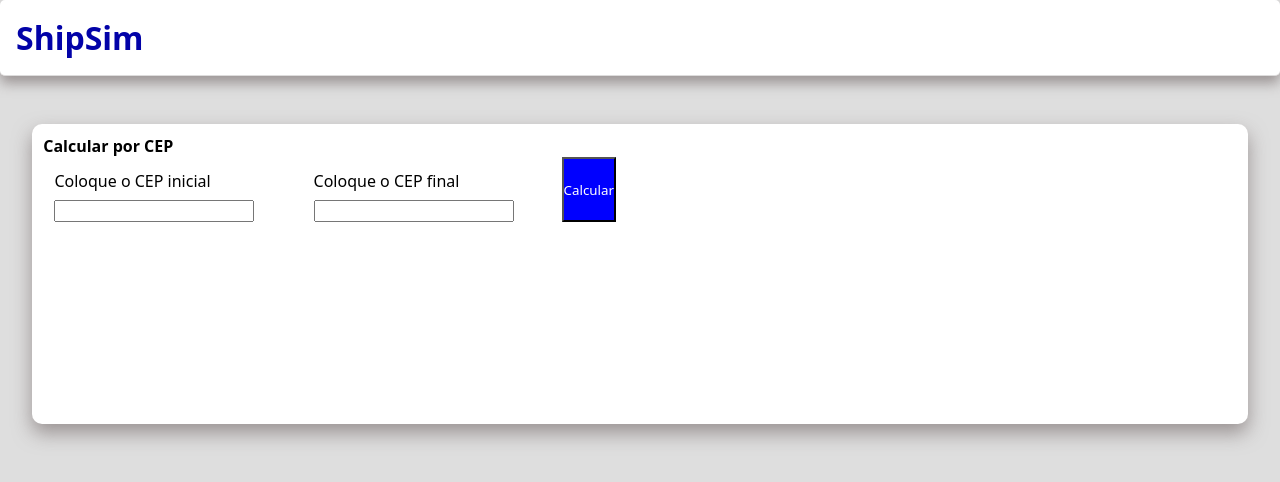
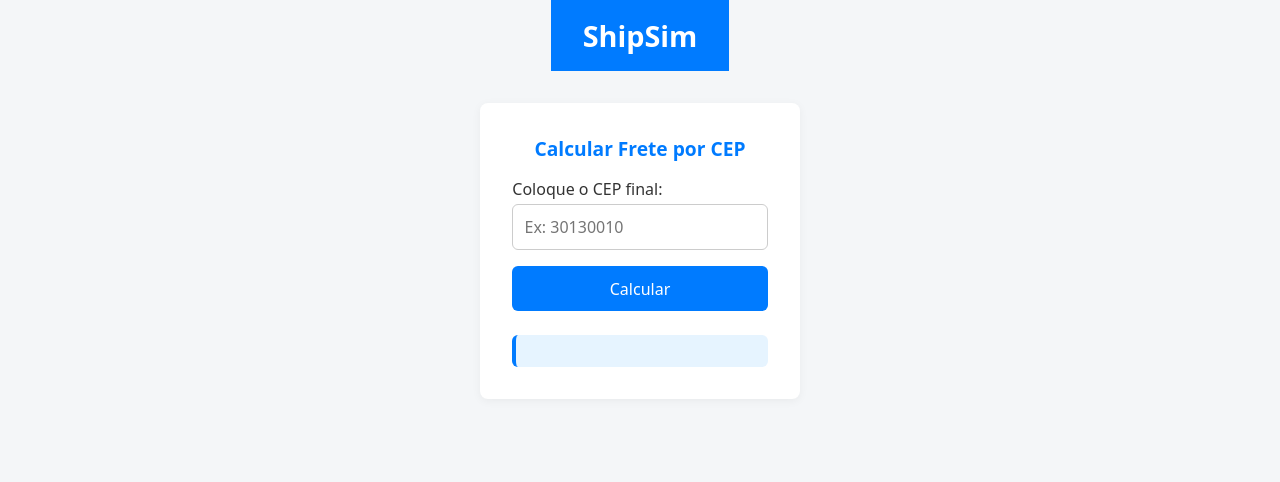
Before and after one commit to Sousaian/mundo-senai_2025, a plain HTML site: page simulador_frete/index.html in a window 1280 px wide. Drawn offline with Linux system fonts and the light colour scheme.

Commit message:
simulador_frete Completo

```diff
--- a/simulador_frete/css/style.css
+++ b/simulador_frete/css/style.css
@@ -1,60 +1,98 @@
-.navBar{
-    background-color: #ffffff;
-    padding: 1rem;
-    width: 100%;
-    border-bottom: 1px solid #dddcdc;
-    border-radius: 5px;
-    box-shadow: 0px 7px 13px 0px rgba(131,122,122,0.75);
+/* Reset básico */
+* {
+  margin: 0;
+  padding: 0;
+  box-sizing: border-box;
 }
 
-.ship{
-    color: rgb(2, 2, 168);
-    font-size: xx-large;
-    font-weight: bold;
+/* Body e fonte base */
+body {
+  font-family: 'Segoe UI', Tahoma, Geneva, Verdana, sans-serif;
+  background-color: #f4f6f8;
+  color: #333;
+  min-height: 100vh;
+  display: flex;
+  flex-direction: column;
 }
 
-.main{
-    margin-top: 3rem;
-    padding: .7rem;
-    width: 95%;
-    min-height: 300px;
-    box-shadow: 0px 9px 19px 0px rgba(131,122,122,0.75);
-    background-color: #ffffff;
-    border-radius: 10px;
+/* Navbar */
+.navBar {
+  background-color: #007bff;
+  color: white;
+  padding: 1rem 2rem;
+  text-align: center;
 }
 
-
-.forms_cep{
-    display: flex;
-    gap: 3rem;
+.navBar .ship {
+  font-size: 1.8rem;
 }
 
-.cep-inicial{
-    display: flex;
-    flex-direction: column;
-    width: 200px;
-    margin-top: .8rem;
-    margin-left: .7rem;
-
-    & label{
-        margin-bottom: .5rem;
-    }
+/* Container principal */
+.main {
+  flex: 1;
+  display: flex;
+  justify-content: center;
+  align-items: flex-start;
+  padding: 2rem 1rem;
 }
 
-.cep-final{
-    display: flex;
-    flex-direction: column;
-    width: 200px;
-    margin-top: .8rem;
-    margin-left: .7rem;
-
-    & label{
-        margin-bottom: .5rem;
-    }
+/* Formulário de CEP */
+.cep {
+  background-color: white;
+  padding: 2rem;
+  border-radius: 8px;
+  box-shadow: 0 2px 10px rgba(0,0,0,0.05);
+  width: 100%;
+  max-width: 400px;
 }
 
-.submit_cep{
-    background-color: #0000ff;
-    color: #ffffff;
+.cep h4 {
+  margin-bottom: 1rem;
+  font-size: 1.2rem;
+  text-align: center;
+  color: #007bff;
+}
 
+/* Campos do formulário */
+.forms_cep label {
+  display: block;
+  margin-bottom: 0.25rem;
+  font-weight: 500;
 }
+
+.forms_cep input {
+  width: 100%;
+  padding: 0.7rem;
+  margin-bottom: 1rem;
+  border: 1px solid #ccc;
+  border-radius: 6px;
+  font-size: 1rem;
+}
+
+/* Botão */
+.submit_cep {
+  background-color: #007bff;
+  color: white;
+  padding: 0.7rem;
+  border: none;
+  border-radius: 6px;
+  cursor: pointer;
+  width: 100%;
+  font-size: 1rem;
+  transition: background-color 0.3s ease;
+}
+
+.submit_cep:hover {
+  background-color: #0056b3;
+}
+
+/* Resultado do frete */
+.resultado {
+  margin-top: 1.5rem;
+  padding: 1rem;
+  background-color: #e6f4ff;
+  border-left: 4px solid #007bff;
+  border-radius: 6px;
+  font-weight: 500;
+  font-size: 1rem;
+}
--- a/simulador_frete/index.html
+++ b/simulador_frete/index.html
@@ -1,38 +1,36 @@
 <!DOCTYPE html>
-<html lang="en">
+<html lang="pt-br">
 <head>
-    <meta charset="UTF-8">
-    <meta name="viewport" content="width=device-width, initial-scale=1.0">
-    <title>Document</title>
-    <link rel="stylesheet" href="/css/global.css">
-    <link rel="stylesheet" href="/css/style.css">
+  <meta charset="UTF-8" />
+  <meta name="viewport" content="width=device-width, initial-scale=1.0" />
+  <title>ShipSim - Simulador de Frete</title>
+  <link rel="stylesheet" href="/css/global.css" />
+  <link rel="stylesheet" href="/css/style.css" />
 </head>
 <body>
-
   <nav class="navBar">
     <h1 class="ship">ShipSim</h1>
   </nav>
 
-    <div class="main">
-        <div class="cep">
-            <h4>Calcular por CEP</h4>
+  <main class="main">
+    <section class="cep">
+      <h4>Calcular Frete por CEP</h4>
 
       <form id="cep" class="forms_cep">
-
-                <div class="cep-inicial">
-                    <label for="cep_inicio">Coloque o CEP inicial</label>
-                    <input id="cep_inicio" type="text">
-                </div>
-
         <div class="cep-final">
-                    <label for="cep_final">Coloque o CEP final</label>
-                    <input id="cep_final" type="text">
+          <label for="cep_final">Coloque o CEP final:</label>
+          <input id="cep_final" type="text" placeholder="Ex: 30130010" required />
         </div>
 
         <button class="submit_cep" type="submit">Calcular</button>
       </form>
+      <div id="preco-frete" class="resultado">
+
+        <!-- Resultado será inserido via JS -->
       </div>
-    </div>
+    </section>
+  </main>
 
+  <script src="./script/main.js"></script>
 </body>
 </html>
--- a/simulador_frete/package.json
+++ /dev/null
@@ -1,5 +0,0 @@
-{
-  "scripts": {
-    "start": "serve -l 3003"
-  }
-}
--- a/simulador_frete/script/main.js
+++ b/simulador_frete/script/main.js
@@ -0,0 +1,81 @@
+const OPEN_CAGE_API_KEY = '1765be549cd94d9980aaac3916853904';
+const cepOrigem = '74968539';
+const form = document.getElementById("cep");
+const cepInput = document.getElementById("cep_final");
+const resultado = document.getElementById("preco-frete");
+
+async function getCoordsByCep(cep) {
+  const res1 = await fetch(`https://viacep.com.br/ws/${cep}/json/`);
+  if (!res1.ok) throw new Error("CEP inválido ou não encontrado");
+  const data1 = await res1.json();
+  const endereco = `${data1.logradouro || ''}, ${data1.localidade}, ${data1.uf}, Brasil`;
+
+  const query = encodeURIComponent(endereco);
+  const url = `https://api.opencagedata.com/geocode/v1/json?q=${query}&key=${OPEN_CAGE_API_KEY}&language=pt&countrycode=br&limit=1`;
+
+  const res2 = await fetch(url);
+  const data2 = await res2.json();
+
+  if (!data2.results.length) throw new Error("Não foi possível obter coordenadas para o CEP.");
+
+  const location = data2.results[0].geometry;
+  return { lat: location.lat, lng: location.lng };
+}
+
+function haversine(lat1, lon1, lat2, lon2) {
+  const R = 6371;
+  const dLat = (lat2 - lat1) * Math.PI / 180;
+  const dLon = (lon2 - lon1) * Math.PI / 180;
+  const a =
+    Math.sin(dLat / 2) ** 2 +
+    Math.cos(lat1 * Math.PI / 180) *
+    Math.cos(lat2 * Math.PI / 180) *
+    Math.sin(dLon / 2) ** 2;
+  const c = 2 * Math.atan2(Math.sqrt(a), Math.sqrt(1 - a));
+  return R * c;
+}
+
+function calcularFrete(distanciaKm) {
+  const precoBase = 10;
+  const precoPorKm = 0.5;
+  return precoBase + distanciaKm * precoPorKm;
+}
+
+async function calcularFreteDestino(cepDestino) {
+  try {
+    const origem = await getCoordsByCep(cepOrigem);
+    const destino = await getCoordsByCep(cepDestino);
+
+    const distancia = haversine(origem.lat, origem.lng, destino.lat, destino.lng);
+    const frete = calcularFrete(distancia);
+
+    console.log(`Distância: ${distancia.toFixed(2)} km`);
+    console.log(`Frete: R$ ${frete.toFixed(2)}`);
+    return {
+      distancia: distancia.toFixed(2),
+      frete: frete.toFixed(2)
+    };
+  } catch (error) {
+    console.error("Erro ao calcular frete:", error.message);
+    return null;
+  }
+}
+
+document.addEventListener("DOMContentLoaded", () => {
+
+  form.addEventListener("submit", async (e) => {
+    e.preventDefault();
+    const cep = cepInput.value.replace(/\D/g, '');
+    resultado.textContent = "Calculando...";
+
+    const res = await calcularFreteDestino(cep);
+    if (res) {
+      resultado.innerHTML = `
+        Distância estimada: <strong>${res.distancia} km</strong><br>
+        Valor do frete: <strong>R$ ${res.frete}</strong>
+      `;
+    } else {
+      resultado.textContent = "Erro ao calcular o frete. Verifique o CEP.";
+    }
+  });
+});
```
Also changed, not shown: 1 other file. Lines whose indentation alone changed are shown as unchanged.
